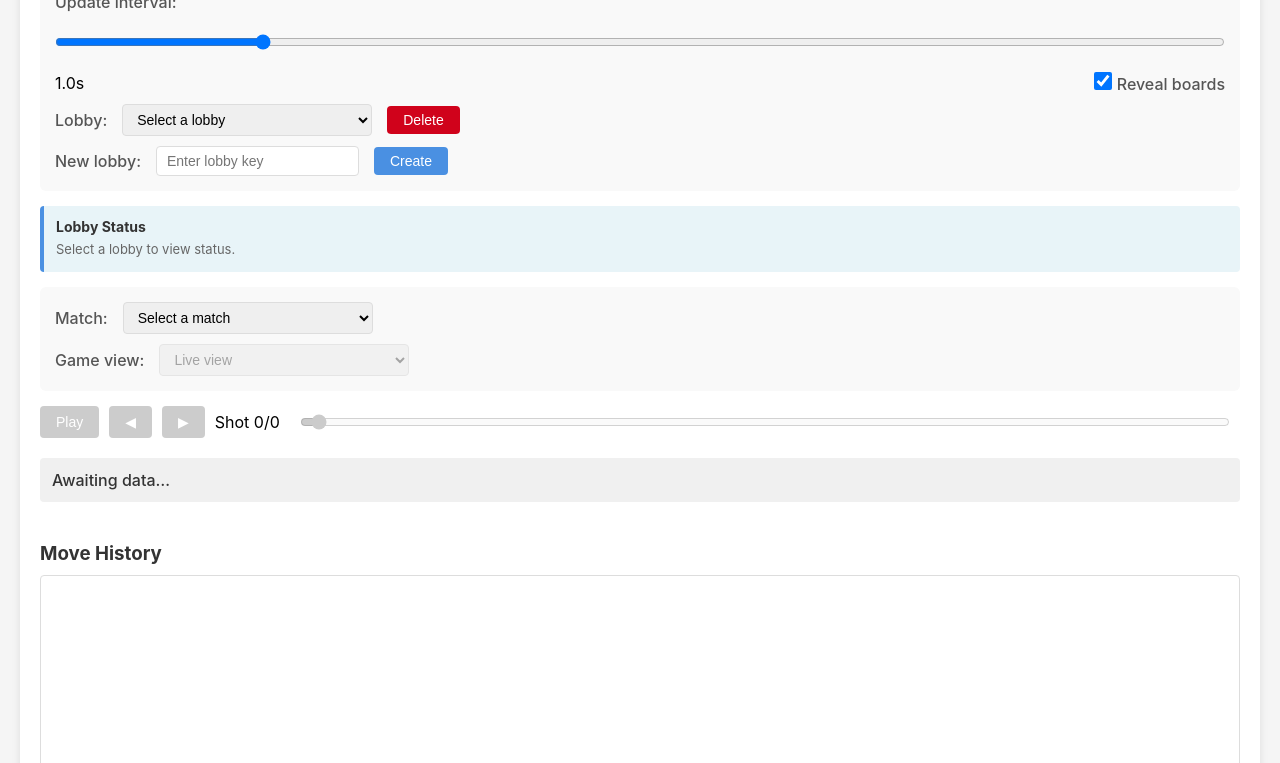
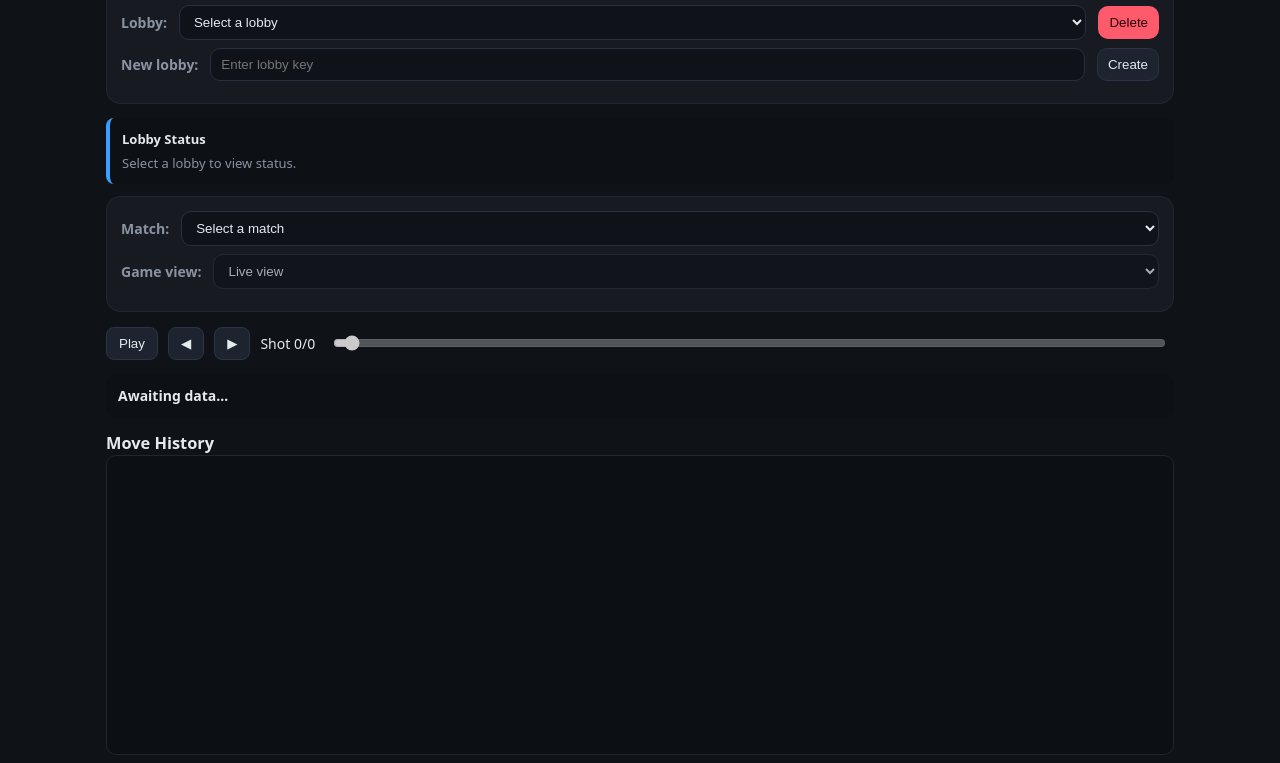
Before and after one commit to FokaKefir/battleship, a plain HTML site: page visualizer/index.html in a window 1280 px wide. Shown: the part 122-885 px from the top of the page. Drawn offline with Linux system fonts and the light colour scheme; no server answers.

Commit message:
Update styles.css

```diff
--- a/visualizer/styles.css
+++ b/visualizer/styles.css
@@ -1,254 +1,91 @@
-* {
-    box-sizing: border-box;
-    margin: 0;
-    padding: 0;
+:root {
+  --bg: #0f1216;
+  --panel: #171b21;
+  --muted: #8a93a2;
+  --text: #e6e9ee;
+  --accent: #3aa0ff;
+  --ok: #38d39f;
+  --warn: #ffb84d;
+  --danger: #ff5a6b;
+  --cell: #1d222a;
+  --cell-border: #2a313b;
+  --hit: #ff5a6b;
+  --miss: #5d6b7e;
+  --ship: #3f4959;
+  --hover: #2a3340;
 }
 
-body {
-    font-family: -apple-system, BlinkMacSystemFont, "Segoe UI", Roboto, "Helvetica Neue", Arial, sans-serif;
-    background-color: #f5f5f5;
-    padding: 20px;
-}
+*{box-sizing:border-box;margin:0;padding:0}
+html,body{height:100%}
+body{background:var(--bg);color:var(--text);font:14px/1.4 system-ui,Segoe UI,Roboto,Arial;padding:28px}
 
-.container {
-    max-width: 1400px;
-    margin: 0 auto;
-    background-color: white;
-    border-radius: 8px;
-    box-shadow: 0 2px 8px rgba(0, 0, 0, 0.1);
-    padding: 20px;
-}
+/* map old container to new wrap style so JS/HTML keeps working */
+.container{max-width:1100px;margin:0 auto;padding:0 16px}
+h1{font-size:20px;margin:0 0 14px;letter-spacing:.3px;text-align:center}
 
-h1 {
-    color: #333;
-    margin-bottom: 20px;
-    text-align: center;
-}
+/* Layout */
+.board-area{display:grid;grid-template-columns:1fr 320px;gap:18px}
+.boards{display:grid;grid-template-columns:1fr 1fr;gap:16px}
 
-.controls {
-    background-color: #f9f9f9;
-    padding: 15px;
-    border-radius: 6px;
-    margin-bottom: 15px;
-}
+/* Card / panel look */
+.card,.controls{background:var(--panel);border:1px solid #212733;border-radius:14px;padding:14px;margin-bottom:14px}
+.card h2{margin:0 0 10px;font-size:16px}
 
-.control-row {
-    display: flex;
-    align-items: center;
-    gap: 15px;
-    margin-bottom: 10px;
-    flex-wrap: wrap;
-}
+/* Adapt existing control rows */
+.control-row{display:flex;align-items:center;gap:12px;margin-bottom:8px;flex-wrap:wrap}
+.control-row label{color:var(--muted);font-weight:600}
 
-.control-row:last-child {
-    margin-bottom: 0;
-}
+/* Inputs & buttons */
+input[type=text],select,input[type=range]{flex:1;min-width:0;background:#0f1319;border:1px solid #263041;border-radius:10px;color:var(--text);padding:8px 10px}
+select{min-width:160px}
+button{background:#1d2430;border:1px solid #2a3446;color:var(--text);padding:8px 10px;border-radius:10px;cursor:pointer}
+button:hover{border-color:#3a4861}
+button.primary{background:var(--accent);border-color:transparent;color:#05121f}
+button.good{background:var(--ok);color:#071a14;border-color:transparent}
+button.warn{background:var(--warn);color:#221600;border-color:transparent}
+button.danger{background:var(--danger);color:#240005;border-color:transparent}
 
-label {
-    font-weight: 500;
-    color: #555;
-}
+/* Boards */
+.board-wrapper{background:var(--panel);border:1px solid #212733;border-radius:12px;padding:12px;min-height:420px}
+.board-title{font-weight:700;color:var(--text);margin-bottom:8px;text-align:center}
+.board-canvas{width:100%;height:400px;background:linear-gradient(180deg,#0f1319, #151820);border-radius:10px;border:1px solid #232830}
 
-select, input[type="text"], input[type="range"] {
-    padding: 6px 10px;
-    border: 1px solid #ddd;
-    border-radius: 4px;
-    font-size: 14px;
-}
+/* Grid-ish helpers (sparse; app.js manages board rendering) */
+.grid{--n:10;position:relative;display:grid;grid-template-columns:24px repeat(var(--n),1fr);grid-auto-rows:24px;gap:6px}
+.cells{grid-column:2 / span 10;display:grid;grid-template-columns:repeat(10,24px);grid-auto-rows:24px;gap:6px}
+.cell{width:24px;height:24px;border:1px solid var(--cell-border);background:var(--cell);border-radius:6px}
+.cell.ship{background:var(--ship)} .cell.hit{background:var(--hit)} .cell.miss{background:var(--miss)}
 
-select {
-    min-width: 250px;
-}
+/* Info / status */
+.info-box{background:#0d1015;border-left:4px solid var(--accent);padding:12px;margin-bottom:12px;border-radius:8px}
+.info-box h3{font-size:13px;margin-bottom:6px;color:var(--text)}
+.info-box p{color:var(--muted);font-size:13px;white-space:pre-line}
 
-button {
-    padding: 6px 16px;
-    background-color: #4A90E2;
-    color: white;
-    border: none;
-    border-radius: 4px;
-    cursor: pointer;
-    font-size: 14px;
-    transition: background-color 0.2s;
-}
+.game-info{background:#0d1015;padding:12px;margin-bottom:12px;border-radius:10px;color:var(--text);font-weight:600}
 
-button:hover {
-    background-color: #357ABD;
-}
+.progress-section{margin-bottom:14px}
+.progress-item{display:flex;align-items:center;gap:10px;margin-bottom:10px}
+.progress-label{min-width:140px;font-weight:600;color:var(--muted)}
+.progress-bar{flex:1;height:12px;background:#0b0d11;border-radius:8px;overflow:hidden;border:1px solid #222}
+.progress-fill{height:100%;background:linear-gradient(90deg,var(--accent),#2b8be6);transition:width .25s}
+.progress-text{min-width:120px;color:var(--muted);font-size:13px}
 
-button:disabled {
-    background-color: #ccc;
-    cursor: not-allowed;
-}
+/* History */
+.history-section{margin-top:14px}
+.history-box{height:300px;overflow-y:auto;border-radius:10px;padding:10px;background:#0c0f13;border:1px solid #1f2631;font-family:monospace;font-size:13px;color:var(--text)}
+.history-entry{color:var(--text);opacity:.95}
 
-button.danger {
-    background-color: #D0021B;
-}
+.status-bar{display:flex;justify-content:space-between;align-items:center;margin-top:12px;padding:10px;border-radius:10px;background:#0d0f12;border:1px solid #242b36;color:var(--muted)}
+.dot{width:8px;height:8px;border-radius:50%;display:inline-block;background:var(--ok);margin-right:6px}
+.small{font-size:12px;color:var(--muted)}
+.pill{display:inline-flex;align-items:center;gap:6px;border:1px solid #2a3340;border-radius:999px;padding:6px 10px;background:#0d1015}
 
-button.danger:hover {
-    background-color: #A00116;
-}
+.replay-controls{display:flex;align-items:center;gap:10px;margin-bottom:10px}
+.replay-controls button{padding:8px 12px;border-radius:8px}
+.replay-slider{flex:1;margin:0 8px}
 
-input[type="checkbox"] {
-    width: 18px;
-    height: 18px;
-    cursor: pointer;
-}
+/* Responsive */
+@media (max-width:980px){.board-area{grid-template-columns:1fr}.boards{grid-template-columns:1fr}}
 
-.info-box {
-    background-color: #e8f4f8;
-    border-left: 4px solid #4A90E2;
-    padding: 12px;
-    margin-bottom: 15px;
-    border-radius: 4px;
-}
-
-.info-box h3 {
-    font-size: 14px;
-    color: #333;
-    margin-bottom: 5px;
-}
-
-.info-box p {
-    font-size: 13px;
-    color: #666;
-    line-height: 1.5;
-    white-space: pre-line;
-}
-
-.progress-section {
-    margin-bottom: 20px;
-}
-
-.progress-item {
-    display: flex;
-    align-items: center;
-    gap: 10px;
-    margin-bottom: 10px;
-}
-
-.progress-label {
-    min-width: 150px;
-    font-weight: 500;
-    color: #333;
-}
-
-.progress-bar {
-    flex: 1;
-    height: 24px;
-    background-color: #e0e0e0;
-    border-radius: 12px;
-    overflow: hidden;
-    position: relative;
-}
-
-.progress-fill {
-    height: 100%;
-    background: linear-gradient(90deg, #4A90E2, #357ABD);
-    transition: width 0.3s ease;
-}
-
-.progress-text {
-    min-width: 200px;
-    font-size: 13px;
-    color: #666;
-}
-
-.game-info {
-    background-color: #f0f0f0;
-    padding: 12px;
-    margin-bottom: 20px;
-    border-radius: 4px;
-    font-weight: 500;
-    color: #333;
-}
-
-.boards-container {
-    display: flex;
-    gap: 20px;
-    margin-bottom: 20px;
-    flex-wrap: wrap;
-}
-
-.board-wrapper {
-    flex: 1;
-    min-width: 300px;
-    border: 1px solid #ddd;
-    border-radius: 6px;
-    padding: 15px;
-    background-color: #fafafa;
-}
-
-.board-title {
-    font-weight: 600;
-    color: #333;
-    margin-bottom: 10px;
-    text-align: center;
-}
-
-.board-canvas {
-    width: 100%;
-    height: 400px;
-    background-color: white;
-    border: 1px solid #ddd;
-    border-radius: 4px;
-}
-
-.history-section {
-    margin-top: 20px;
-}
-
-.history-section h3 {
-    color: #333;
-    margin-bottom: 10px;
-}
-
-.history-box {
-    height: 300px;
-    overflow-y: auto;
-    border: 1px solid #ddd;
-    border-radius: 4px;
-    padding: 10px;
-    background-color: white;
-    font-family: 'Courier New', monospace;
-    font-size: 13px;
-    line-height: 1.6;
-}
-
-.history-entry {
-    color: #333;
-}
-
-.status-bar {
-    background-color: #333;
-    color: white;
-    padding: 8px 15px;
-    border-radius: 4px;
-    margin-top: 15px;
-    font-size: 13px;
-}
-
-.replay-controls {
-    display: flex;
-    align-items: center;
-    gap: 10px;
-    margin-bottom: 15px;
-}
-
-.replay-controls button {
-    padding: 8px 16px;
-}
-
-.replay-slider {
-    flex: 1;
-    margin: 0 10px;
-}
-
-input[type="range"] {
-    width: 100%;
-}
-
-.loading {
-    text-align: center;
-    padding: 20px;
-    color: #666;
-}
+/* Small helpers from previous theme to avoid visual regressions */
+.loading{text-align:center;padding:20px;color:var(--muted)}
```
